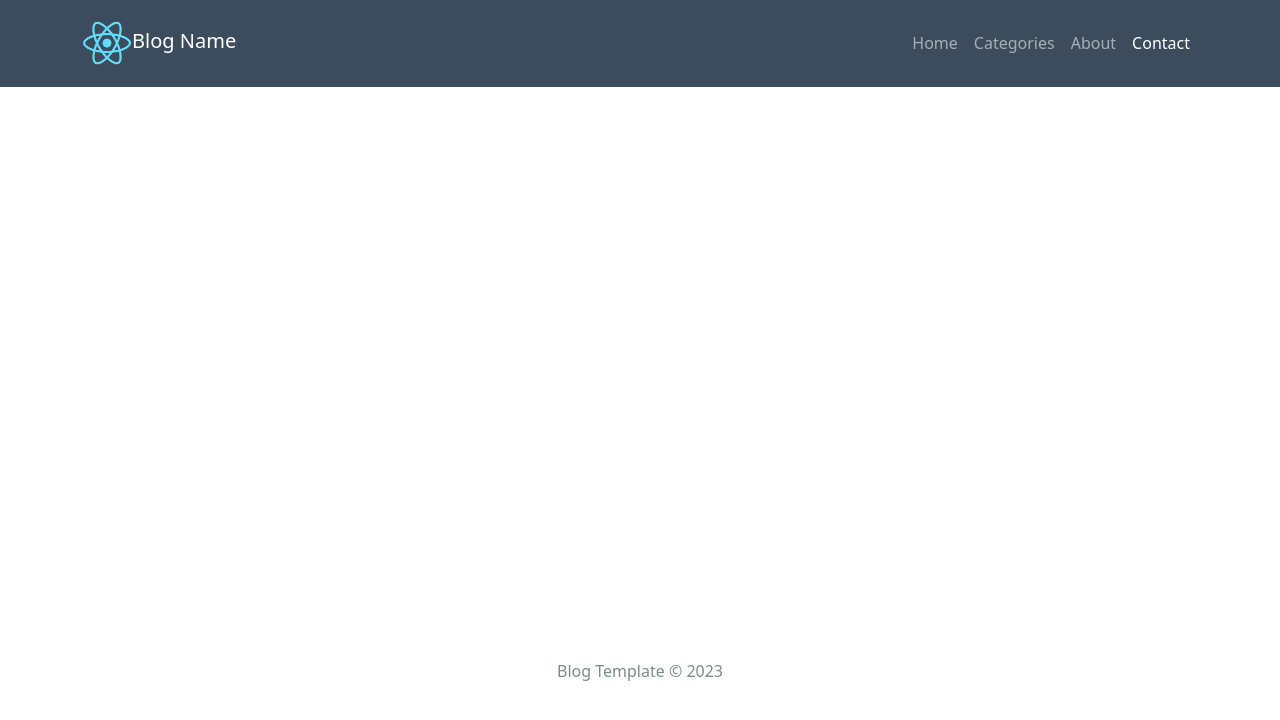
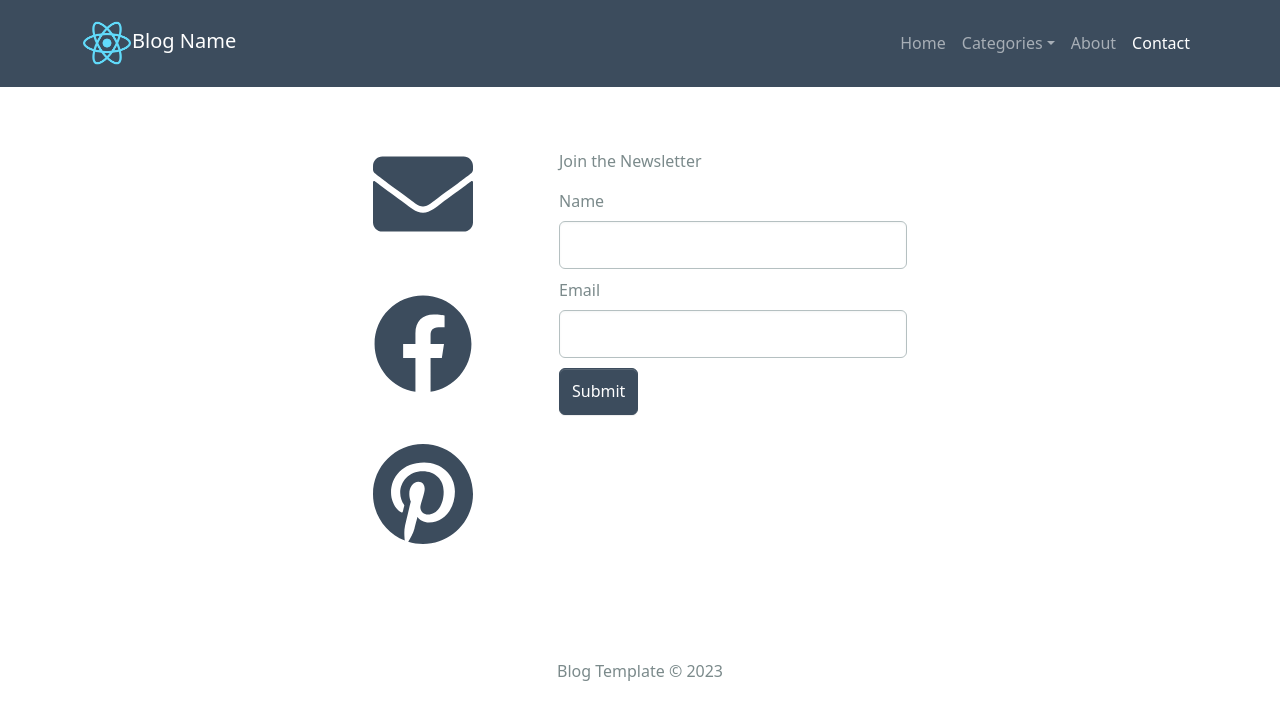
Before and after one commit to favro03/blog_template, a React (Create React App) app in the folder frontend/: page /contact in a window 1280 px wide. Shown: the top 720 px of the page. Built offline with nearby package versions, Linux system fonts and the light colour scheme.

Commit message:
created template

```diff
--- a/frontend/src/App.js
+++ b/frontend/src/App.js
@@ -9,6 +9,9 @@ import AdminHomeScreen from './screens/admin/AdminHomeScreen';
 import AdminPostList from './screens/admin/AdminPostList';
 import AdminPostEditScreen from './screens/admin/AdminPostEditScreen'
 import PostScreen from './screens/PostScreen'
+import CategoryScreen from './screens/CategoryScreen';
+import AboutScreen from './screens/AboutScreen';
+import ContactPageScreen from './screens/ContactPageScreen';
 
 const App = () => {
   return (
@@ -19,7 +22,9 @@ const App = () => {
             <Routes>
               <Route path='/' element={<HomeScreen />} />
               <Route path='/post/:id' element={<PostScreen />} />
-
+              <Route path='/category/:category' element={<CategoryScreen />} />
+              <Route path='/about' element={<AboutScreen />} />
+              <Route path='/contact' element={<ContactPageScreen />} />
               <Route path='/admin' element={<LoginScreen />} />
               <Route path='' element={<AdminRoute />}>
                 <Route path='/admin/home' element={<AdminHomeScreen />} />
--- a/frontend/src/assets/styles/index.css
+++ b/frontend/src/assets/styles/index.css
@@ -167,3 +167,54 @@ main {
   }
 }
 /* END Homepage side bar */
+
+/* POST CARD */
+/* Add this CSS to your component's CSS file or a global CSS file */
+/* Add this CSS to your component's CSS file or a global CSS file */
+.post-card-container {
+  display: flex;
+  flex-wrap: wrap;
+  align-items: center; /* Center vertically */
+}
+
+.image-title-container {
+  display: flex; /* Display the image and title side by side */
+  align-items: center; /* Center vertically within the container */
+  flex: 1; /* Allow the container to grow and take available space */
+  margin-right: 1rem; /* Add spacing between image and title */
+}
+
+.snipit-image {
+  max-width: 100px; /* Adjust the max-width as needed */
+  height: auto;
+}
+
+.title {
+  flex: 1; /* Allow title to grow and take available space */
+}
+
+.author-date-container {
+  display: flex; /* Display author names and date side by side */
+  align-items: center; /* Center vertically within the container */
+  margin-top: 0.5rem; /* Add spacing between title and author/date */
+}
+
+.author-names {
+  flex: 1; /* Allow author names to grow and take available space */
+  display: flex; /* Display author names side by side */
+  align-items: center; /* Center vertically within the author names section */
+}
+
+.line {
+  border: none; /* Remove the border from the individual sections */
+  margin: 0 0.25rem; /* Add spacing between sections */
+}
+
+
+.icon {
+  width: 100px;
+  height: 150px;
+}
+.contact-page {
+  margin-top: 100px;
+}
--- a/frontend/src/components/Header.js
+++ b/frontend/src/components/Header.js
@@ -1,5 +1,5 @@
-import React from 'react';
-import { Navbar, Nav, Container} from 'react-bootstrap';
+import React, { useState } from 'react';
+import { Navbar, Nav, Container, Dropdown } from 'react-bootstrap'; // Import Dropdown component
 import { FaUser } from 'react-icons/fa';
 import { LinkContainer } from 'react-router-bootstrap';
 import { useSelector, useDispatch } from 'react-redux';
@@ -8,7 +8,7 @@ import { useLogoutMutation } from '../slices/usersApiSlice';
 import { logout } from '../slices/authSlice';
 import logo from '../assets/logo192.png';
 
-const Header = ({isAdmin}) => {
+const Header = ({ isAdmin }) => {
   const { userInfo } = useSelector((state) => state.auth);
 
   const dispatch = useDispatch();
@@ -26,8 +26,18 @@ const Header = ({isAdmin}) => {
       console.error(err);
     }
   };
+
   const showAdminLinks = location.pathname.startsWith('/admin');
 
+  // Define placeholder categories
+  const placeholderCategories = ['Health', 'Beauty', 'Test'];
+
+  const [selectedCategory, setSelectedCategory] = useState(''); // State to manage selected category
+
+
+  const handleCategoryClick = (selectedCategory) => {
+    navigate(`/category/${selectedCategory}`);
+  };
   return (
     <header className='header'>
       <Navbar bg='primary' variant='dark' expand='lg' collapseOnSelect>
@@ -45,9 +55,22 @@ const Header = ({isAdmin}) => {
                 <Nav.Link>Home</Nav.Link>
               </LinkContainer>
 
-              <LinkContainer to='/categories'>
-                <Nav.Link>Categories</Nav.Link>
-              </LinkContainer>
+              <Dropdown>
+                <Dropdown.Toggle as={Nav.Link} className='categories-dropdown'>
+                  Categories
+                </Dropdown.Toggle>
+                <Dropdown.Menu>
+                  {placeholderCategories.map((category, index) => (
+                    <Dropdown.Item
+                      key={index}
+                      active={selectedCategory === category}
+                      onClick={() => handleCategoryClick(category)}
+                    >
+                      {category}
+                    </Dropdown.Item>
+                  ))}
+                </Dropdown.Menu>
+              </Dropdown>
 
               <LinkContainer to='/about'>
                 <Nav.Link>About</Nav.Link>
@@ -57,20 +80,18 @@ const Header = ({isAdmin}) => {
                 <Nav.Link>Contact</Nav.Link>
               </LinkContainer>
 
-             {showAdminLinks && userInfo && ( // Show "Create Post" only when admin is logged in
+              {showAdminLinks && userInfo && (
                 <LinkContainer to='/admin/posts'>
                   <Nav.Link>Manage Posts</Nav.Link>
                 </LinkContainer>
               )}
-              {showAdminLinks && userInfo && ( // Show "Create Post" only when admin is logged in
+              {showAdminLinks && userInfo && (
                 <LinkContainer to='/admin/home'>
                   <Nav.Link>Admin</Nav.Link>
                 </LinkContainer>
               )}
               {userInfo ? (
-                showAdminLinks && (
-                  <Nav.Link onClick={logoutHandler}>Logout</Nav.Link>
-                )
+                showAdminLinks && <Nav.Link onClick={logoutHandler}>Logout</Nav.Link>
               ) : (
                 showAdminLinks && (
                   <LinkContainer to='/admin'>
--- /dev/null
+++ b/frontend/src/screens/AboutScreen.js
@@ -0,0 +1,30 @@
+import React from 'react';
+
+const AboutScreen = () => {
+  return (
+    <div className="about-page">
+      <header className="about-header">
+        <h1>About Us</h1>
+      </header>
+
+      <div className="about-content">
+        <section className="about-section">
+          <h2>Our Blog</h2>
+          <p>Welcome to <strong>Your Blog Name</strong>, a place where we share our thoughts, ideas, and knowledge on various topics. Our mission is to provide valuable content to our readers and create a community of like-minded individuals.</p>
+        </section>
+
+        <section className="about-section">
+          <h2>Our Team</h2>
+          <p>We are a team of passionate writers and experts in our respective fields. Our goal is to deliver informative and engaging articles that inspire and educate our readers.</p>
+        </section>
+
+        <section className="about-section">
+          <h2>Contact Us</h2>
+          <p>If you have any questions, feedback, or would like to collaborate with us, please feel free to contact us at <a href="mailto:contact@yourblogname.com">contact@yourblogname.com</a>.</p>
+        </section>
+      </div>
+    </div>
+  );
+};
+
+export default AboutScreen;
--- /dev/null
+++ b/frontend/src/screens/CategoryScreen.js
@@ -0,0 +1,61 @@
+import React, { useEffect } from 'react';
+import { useNavigate } from 'react-router-dom';
+import { Row, Col } from 'react-bootstrap';
+import { useLocation, useParams } from 'react-router-dom';
+import { useGetPostsQuery } from '../slices/postsApiSlice';
+import BlogSnipitCard from '../components/BlogSnipitCard';
+import Loader from '../components/Loader';
+import Message from '../components/Message';
+import Hero from '../components/Hero';
+import SidePanel from '../components/SidePanel';
+
+const CategoryScreen = () => {
+  const navigate = useNavigate();
+  const { category } = useParams();
+  const location = useLocation();
+  const queryCategory = new URLSearchParams(location.search).get('category');
+
+  const { data, isLoading, error, refetch } = useGetPostsQuery({
+    category: queryCategory || category, // Use query parameter if available, otherwise use the category from useParams
+  });
+
+  useEffect(() => {
+    refetch();
+  }, [queryCategory]);
+
+  // Check if data is available before accessing posts
+  if (!data) {
+    return <Loader />; // or handle the loading state accordingly
+  }
+
+  // Filter posts by category using the queryCategory
+  const categoryPost = data.posts.filter(post => post.category === (queryCategory || category));
+
+
+
+  return (
+    <div className='content'>
+      <Hero />
+      {isLoading ? (
+        <Loader />
+      ) : error ? (
+        <Message variant='danger'>
+          {error?.data?.message || error.error}
+        </Message>
+      ) : (
+        <>
+          <h1>{queryCategory || category} Posts</h1>
+          <Row>
+            {categoryPost.map((post) => (
+              <Col key={post._id} md={9}>
+                <BlogSnipitCard post={post} />
+              </Col>
+            ))}
+          </Row>
+        </>
+      )}
+    </div>
+  );
+};
+
+export default CategoryScreen;
--- /dev/null
+++ b/frontend/src/screens/ContactPageScreen.js
@@ -0,0 +1,87 @@
+import React, { useState } from 'react';
+import FormContainer from '../components/FormContainer';
+import { Form, Button, Row, Col } from 'react-bootstrap';
+import { FaPinterest,FaFacebook,FaEnvelope } from 'react-icons/fa';
+
+const ContactPageScreen = () => {
+  const [formData, setFormData] = useState({
+    name: '',
+    email: '',
+    message: '',
+  });
+
+  const handleChange = (e) => {
+    const { name, value } = e.target;
+    setFormData({ ...formData, [name]: value });
+  };
+
+  const handleSubmit = (e) => {
+    e.preventDefault();
+    // You can implement the logic to send the form data here
+    console.log(formData); // For demonstration purposes, log the form data
+  };
+
+  return (
+    <div className="contact-page">
+    <FormContainer className="contact-page">
+      <Row >
+        {/* Left Column: Contact Information */}
+        <Col md={4} className='align-text-left'>
+
+          <a href="mailto:example@gmail.com">
+  <FaEnvelope className='icon'/>
+</a>
+
+          <a href="https://facebook.com/" target="_blank" rel="noopener noreferrer">
+          <FaFacebook className='icon'/>
+         </a>
+
+          <a href="https://pinterest.com/" target="_blank" rel="noopener noreferrer">
+            <FaPinterest className='icon'/>
+         </a>
+
+
+        </Col>
+
+        {/* Right Column: Contact Form */}
+        <Col md={8} style={{marginTop: '30px'}}>
+
+          <p>Join the Newsletter</p>
+
+          <Form onSubmit={handleSubmit}>
+            <Form.Group className="my-2">
+              <Form.Label>Name</Form.Label>
+              <Form.Control
+                type="text"
+                id="name"
+                name="name"
+                value={formData.name}
+                onChange={handleChange}
+                required
+              />
+            </Form.Group>
+
+            <Form.Group className="my-2">
+              <Form.Label>Email</Form.Label>
+              <Form.Control
+                type="email"
+                id="email"
+                name="email"
+                value={formData.email}
+                onChange={handleChange}
+                required
+              />
+            </Form.Group>
+
+
+
+            <Button type="submit">Submit</Button>
+          </Form>
+        </Col>
+      </Row>
+    </FormContainer>
+    </div>
+  );
+};
+
+export default ContactPageScreen;
--- a/frontend/src/screens/PostScreen.js
+++ b/frontend/src/screens/PostScreen.js
@@ -3,6 +3,7 @@ import { Row, Col } from 'react-bootstrap';
 import { useParams } from 'react-router-dom';
 import { useGetPostDetailsQuery } from '../slices/postsApiSlice';
 import { Link } from 'react-router-dom';
+
 
 import Loader from '../components/Loader';
 import Message from '../components/Message';
@@ -36,7 +37,7 @@ const PostScreen = () => {
             <Col >
               <PostCard post={data} /> {/* Render the Planneritems component with data */}
             </Col>
-            <SidePanel />
+
           </Row>
         </>
       ) : (
--- a/frontend/src/screens/admin/AdminPostList.js
+++ b/frontend/src/screens/admin/AdminPostList.js
@@ -49,7 +49,7 @@ const AdminPostList = () => {
 
   return (
     <>
-      <Row className='align-items-center'>
+      <Row className='align-items-center my-5'>
         <Col>
           <h1>Posts</h1>
         </Col>
```
Also changed, not shown: frontend/src/components/PostCard.js (+17 -18 lines).
